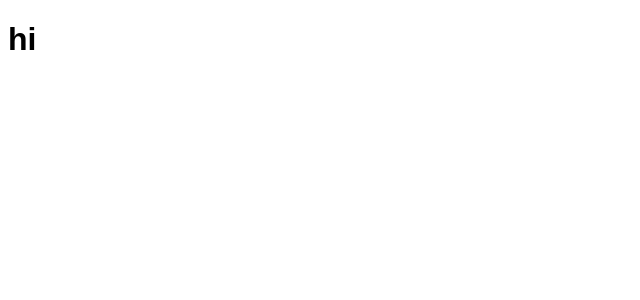
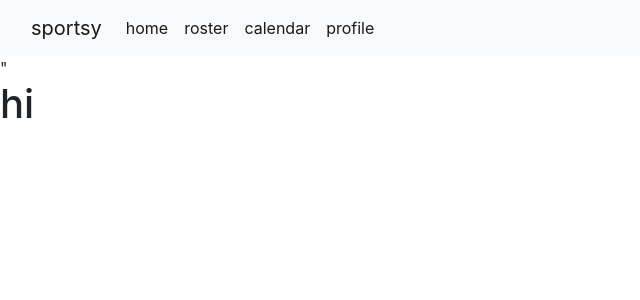
Before and after one commit to emmaahong/sportsy, a Flask app: page / in a window 1280 px wide. Before the commit the part shown is almost empty. Shown: the top 300 px of the page, without its empty margins (0-640 px from the left). Run offline with Flask 3, Linux system fonts and the light colour scheme.

Commit message:
preliminary nav bar and separate html pages - currently, they do NOT work

```diff
--- a/main.py
+++ b/main.py
@@ -7,5 +7,13 @@
 def index():
     return render_template('index.html')
 
+@app.route('/profile')
+def profile():
+    return render_template('profile.html')
+
+@app.route('/calendar')
+def calendar():
+    return render_template('calendar.html')
+
 if __name__ == "__main__":
-  app.run(debug=True)
+  app.run(debug=True, port=5000)
--- a/templates/base.html
+++ b/templates/base.html
@@ -5,9 +5,28 @@
   <meta http-equiv="X-UA-Compatible" content="IE=edge">
   <meta name="viewport" content="width=device-width, initial-scale=1.0">
   <link rel="stylesheet" href="{{ url_for('static', filename='css/style.css') }}">
+  <link rel="stylesheet" href="https://cdn.jsdelivr.net/npm/bootstrap@4.3.1/dist/css/bootstrap.min.css" integrity="sha384-ggOyR0iXCbMQv3Xipma34MD+dH/1fQ784/j6cY/iJTQUOhcWr7x9JvoRxT2MZw1T" crossorigin="anonymous">
   {% block head %}{% endblock %}
 </head>
 <body>
+  <nav class="navbar navbar-expand-sm navbar-light bg-light">
+          <div class="container-fluid">
+              <a class="navbar-brand" href="#">sportsy</a>
+              <button class="navbar-toggler" type="button" data-toggle="collapse" data-target="#navbarID"
+                  aria-controls="navbarID" aria-expanded="false" aria-label="Toggle navigation">
+                  <span class="navbar-toggler-icon"></span>
+              </button>
+              <div class="collapse navbar-collapse" id="navbarID">
+                  <div class="navbar-nav">
+                      <a class="nav-link active" aria-current="page" href="index.html">home</a>
+                      <a class="nav-link active" aria-current="page" href="index.html">roster</a>
+                      <a class="nav-link active" aria-current="page" href="calendar.html">calendar</a>
+                      <a class="nav-link active" aria-current="page" href="profile.html">profile</a>
+
+                  </div>
+              </div>
+          </div>
+      </nav>"
   {% block body %}{% endblock %}
 </body>
 </html>
```
Also changed, not shown: templates/calendar.html (added, +9 -0 lines), templates/profile.html (added).
